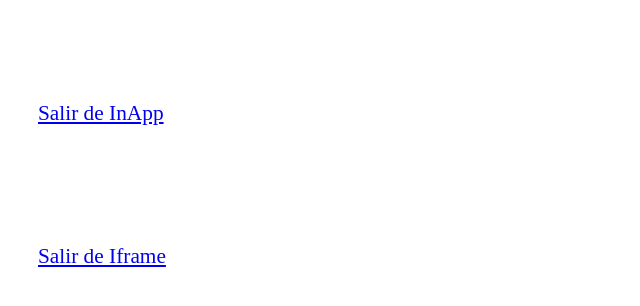
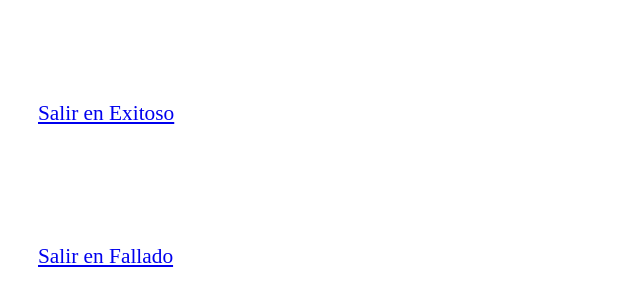
Before and after one commit to uzzielchaidez/uzzielchaidez.github.io, a plain HTML site: page inapp/test.html in a window 1280 px wide. Shown: the full height of the page, 0-640 px from the left. Drawn offline with Linux system fonts and the light colour scheme.

Commit message:
Add files via upload

```diff
--- a/inapp/test.html
+++ b/inapp/test.html
@@ -10,13 +10,13 @@
         <br>
         <br>
         <p>
-            <a href="<app-identifier>://VUOnboardingWeb/Final">Salir de InApp</a>
+            <a href="com.outsystemscloud.personal3yw2dxhb.VUOnboardingWeb://VUOnboardingWeb/Final">Salir en Exitoso</a>
         </p>
         <br>
         <br>
         <br>
         <p>
-            <a href="<app-identifier>://VUOnboardingWeb/Final">Salir de Iframe</a>
+            <a href="com.outsystemscloud.personal3yw2dxhb.VUOnboardingWeb://VUOnboardingWeb/FinalFail">Salir en Fallado</a>
         </p>
     </div>
 </body>
```
